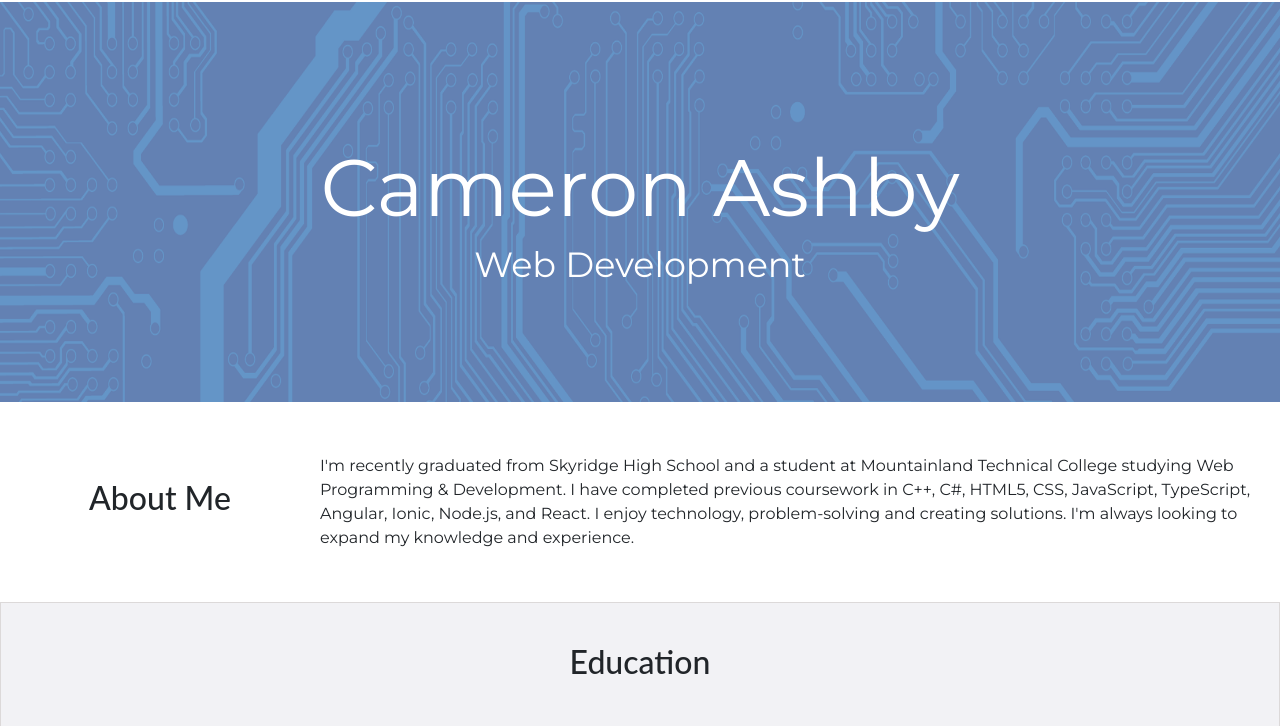
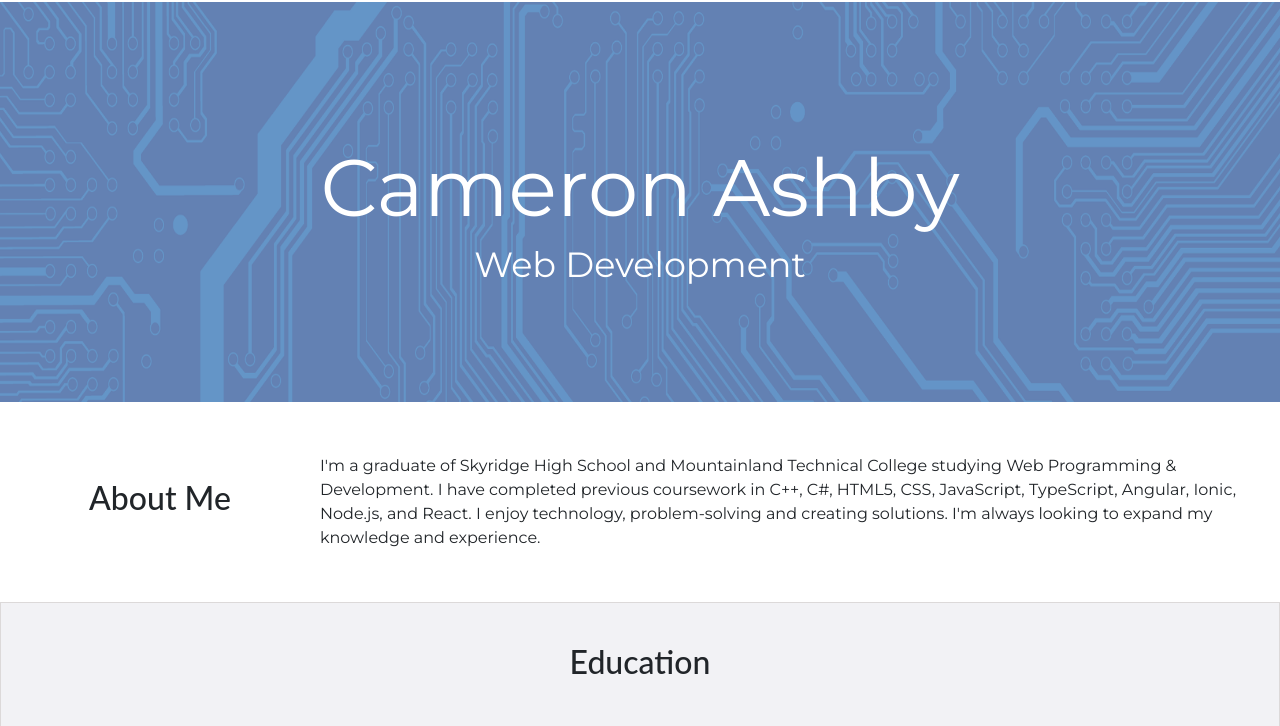
Before and after one commit to CameronAshby/Portfolio-Resume, a plain HTML site: page index.html in a window 1280 px wide. Shown: the part 56-782 px from the top of the page. Drawn offline with nearby package versions, Linux system fonts and the light colour scheme.

Commit message:
Update index.html

```diff
--- a/index.html
+++ b/index.html
@@ -51,7 +51,7 @@
                 <h2 class="heading" id="aboutTitle">About Me</h2>
             </div>
             <div id="aboutContent">
-                <span>I'm recently graduated from Skyridge High School and a student at Mountainland Technical College studying Web Programming & Development. I have completed previous coursework in C++, C#, HTML5, CSS, JavaScript, TypeScript, Angular, Ionic, Node.js, and React. I enjoy technology, problem-solving and creating solutions. I'm always looking to expand my knowledge and experience.</span>
+                <span>I'm a graduate of Skyridge High School and Mountainland Technical College studying Web Programming & Development. I have completed previous coursework in C++, C#, HTML5, CSS, JavaScript, TypeScript, Angular, Ionic, Node.js, and React. I enjoy technology, problem-solving and creating solutions. I'm always looking to expand my knowledge and experience.</span>
             </div>
         </div>
 
@@ -252,7 +252,6 @@
                 <h2 class="heading" id="contactTitle">Contact</h2>
             </div>
             <div id="contactContentContainer" class="text-muted">
-                <div id="contactAddress">Address: 3074 North 250 West Lehi, UT 84043</div>
                 <div id="contactInfo">
                     <div>Email: ashby.cameron.m@gmail.com | Phone: (385) 450-8273</div>
                 </div>
```
